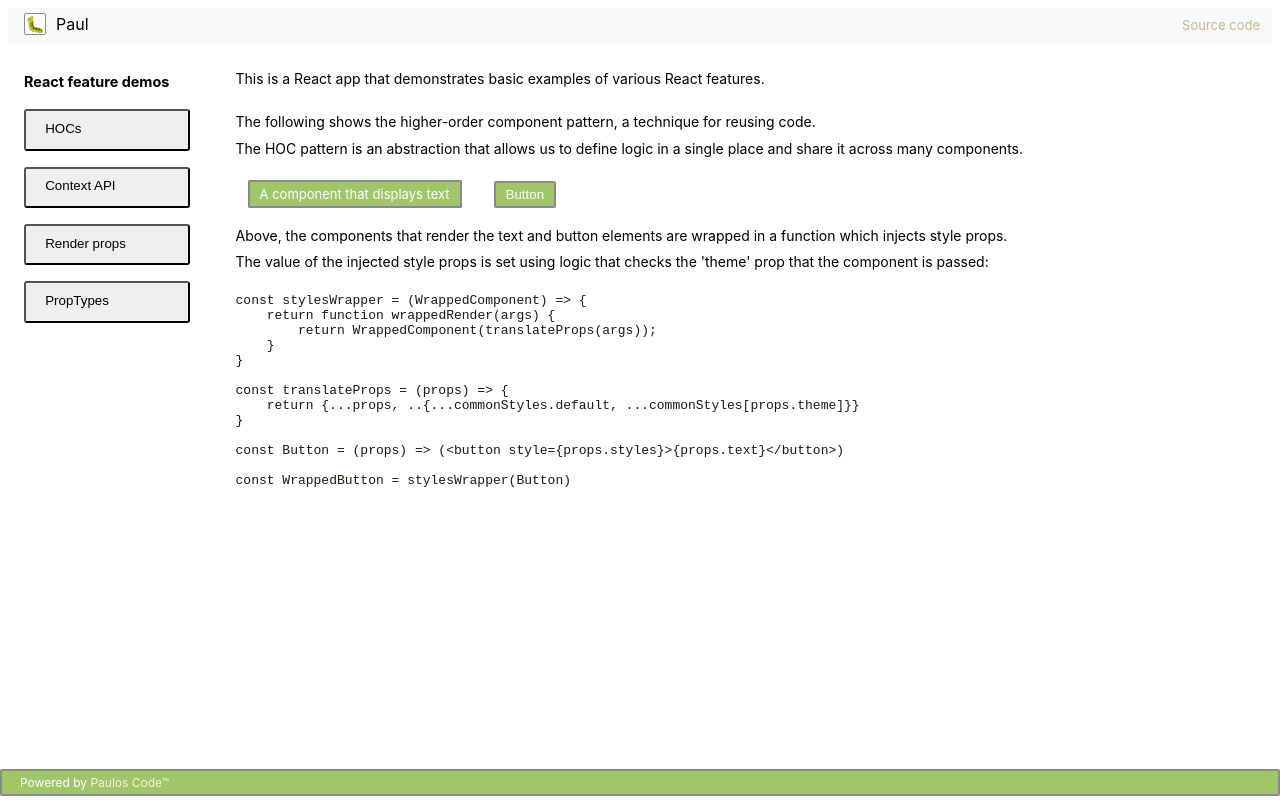
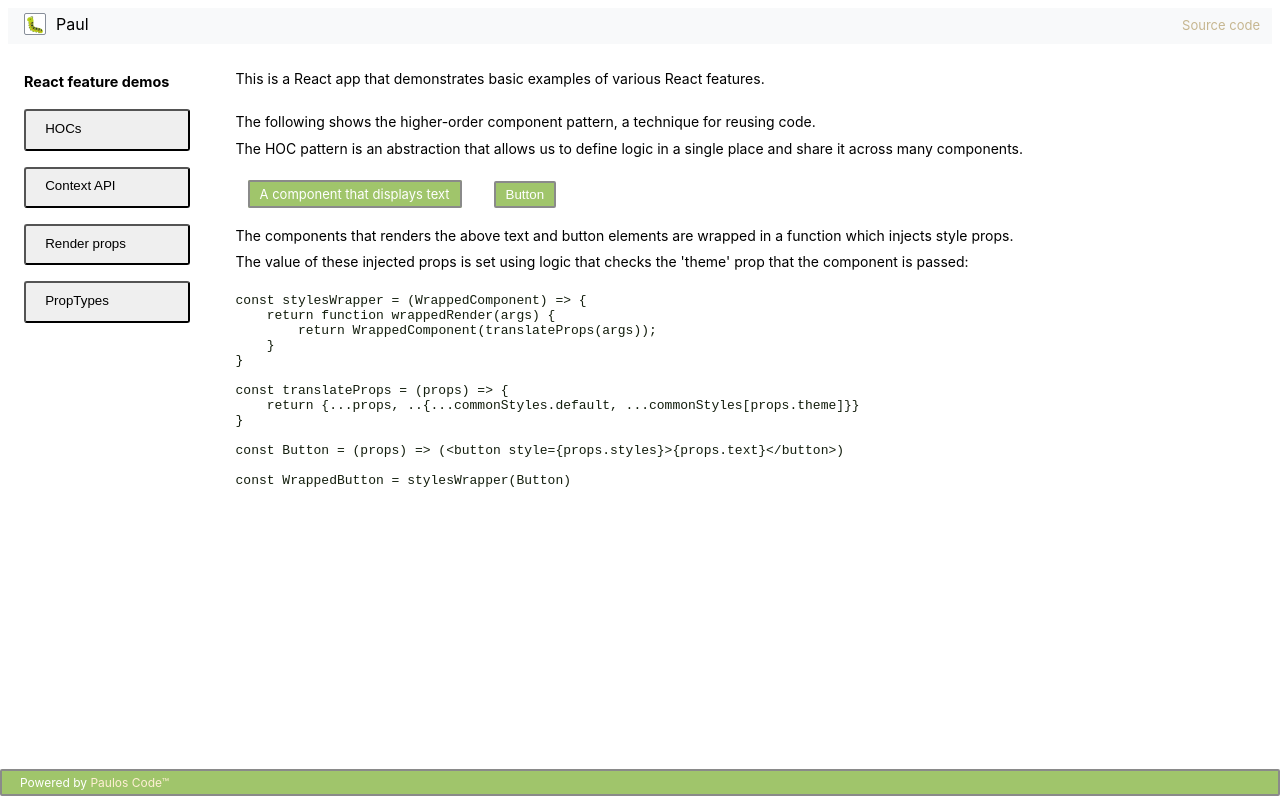
Before and after one commit to paulosjd/radnor, a React (Create React App) app: page / in a window 1280 px wide. Built offline with nearby package versions, Linux system fonts and the light colour scheme; the HTML template or start-up script is replaced by a standard one.

Commit message:
Update various things

```diff
--- a/src/containers/summary.js
+++ b/src/containers/summary.js
@@ -41,11 +41,11 @@ const Summary = (props) => {
                 {emoji}
             </div>
             <h4>
-                Above, the components that render the text and button elements are wrapped in a function which injects
+                The components that renders the above text and button elements are wrapped in a function which injects
                 style props.
             </h4>
             <h4 style={{lineHeight: 0, paddingBottom: '12px'}}>
-                The value of the injected style props is set using logic that checks the 'theme' prop
+                The value of these injected props is set using logic that checks the 'theme' prop
                 that the component is passed:
             </h4>
             <pre>
--- a/src/index.css
+++ b/src/index.css
@@ -186,7 +186,7 @@ footer {
 
 .fancy-border-beige {
   width: auto;
-  border: 1px solid #ffebb9;
+  border: 1px solid #ffda77;
   border-radius: 2px;
   padding: 5px;
 }
```
